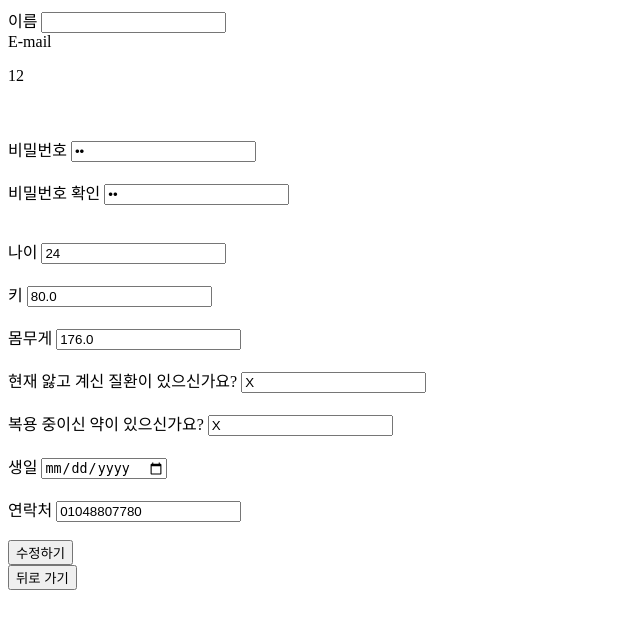
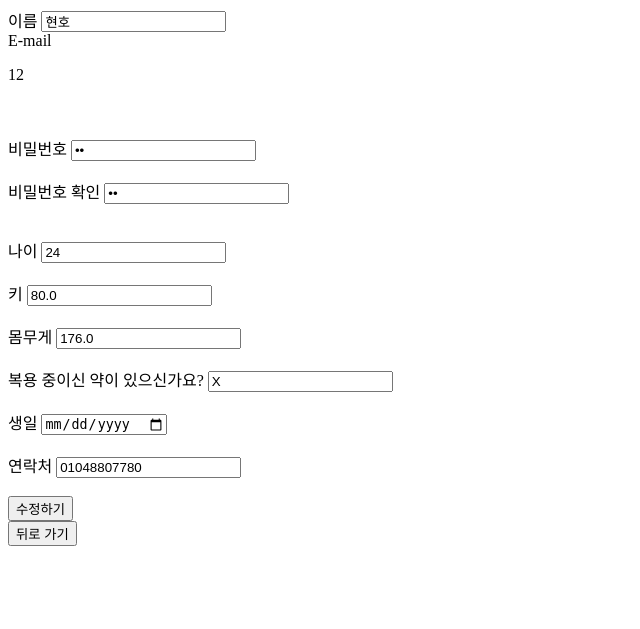
Before and after one commit to gothae/habit, a Flask app: page /updateUser in a window 1280 px wide. Shown: the top 629 px of the page, without its empty margins (0-640 px from the left). Run offline with Flask 2, Linux system fonts and the light colour scheme; a user stored in the database is signed in; data comes from the database, SQL or seed files in the repository; some libraries are stand-ins or nearby versions.

Commit message:
updateUser 수정중

```diff
--- a/backend/app.py
+++ b/backend/app.py
@@ -127,11 +127,9 @@ def updateUser():
         weight = request.form['updateWeight']
         height = request.form['updateHeight']
         birth_date = request.form['updateBirthDate']
-        illness = request.form['updateIllness']
         medicine = request.form['updateMedicine']
         phone_number = request.form['updatePhoneNum']
-        print(age)
-        sql = 'update User set age={0}, user_pw={1}, weight={2}, height={3}, birth_date={4}, illness={5}, medicine={6}, phone_number={7} where user_id={8};'.format(age, pw, weight, height, birth_date, illness, medicine, phone_number, user_id)
+        sql = 'update User set age={0}, user_pw={1}, weight={2}, height={3}, birth_date={4}, medicine={5}, phone_number={6} where user_id={7};'.format(age, pw, weight, height, birth_date, medicine, phone_number, user_id)
         cursor.execute(sql)
         return url_for('/main')
 
--- a/backend/templates/updateUser.html
+++ b/backend/templates/updateUser.html
@@ -10,7 +10,7 @@
     <form method="post">
         <div class="form-group first">
             <label for="updateName">이름</label>
-            <input type="text" class="form-control" id="updateName" name="updateName" required />
+            <input type="text" class="form-control" id="updateName" name="updateName" value="{{user[1]}}" required />
         </div>
         <div class="form-group last mb-3">
             <label for="updateEmail">E-mail</label>
@@ -33,9 +33,6 @@
 
             <label for="updateWeight">몸무게</label>
             <input type="number" class="form-control" id="updateWeight" name="updateWeight" value="{{user[6]}}" required /><br><br>
-
-            <label for="updateIllness">현재 앓고 계신 질환이 있으신가요?</label>
-            <input type="text" class="form-control" id="updateIllness" name="updateIllness" value="{{user[9]}}"/><br><br>
 
             <label for="updateMedicine">복용 중이신 약이 있으신가요?</label>
             <input type="text" class="form-control" id="updateMedicine" name="updateMedicine" value="{{user[10]}}"/><br><br>
```
